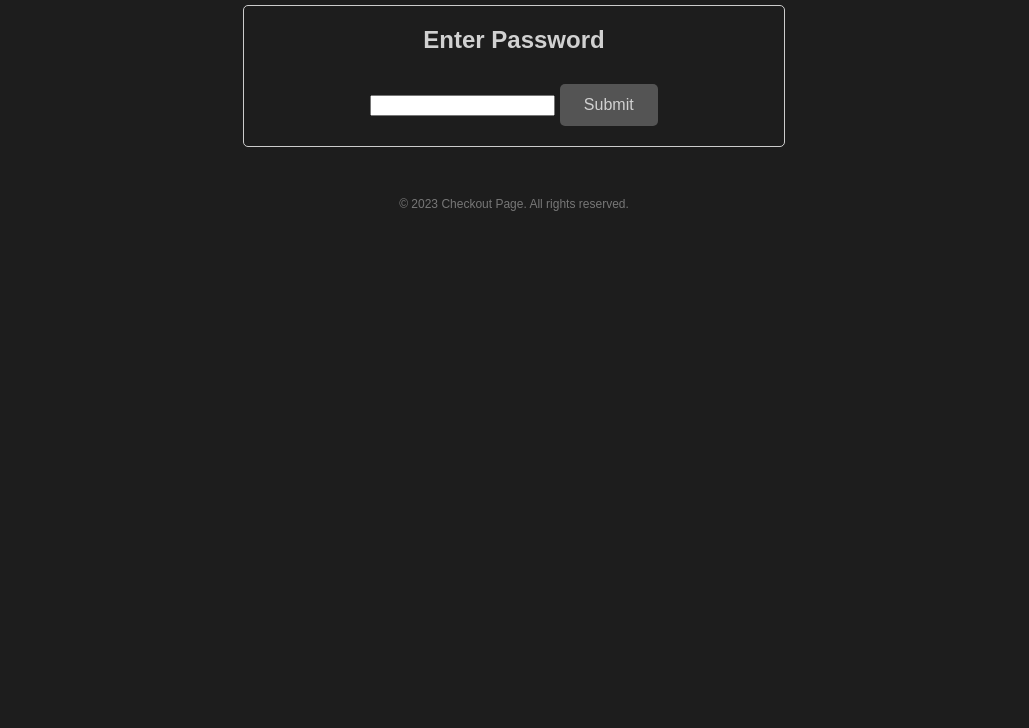
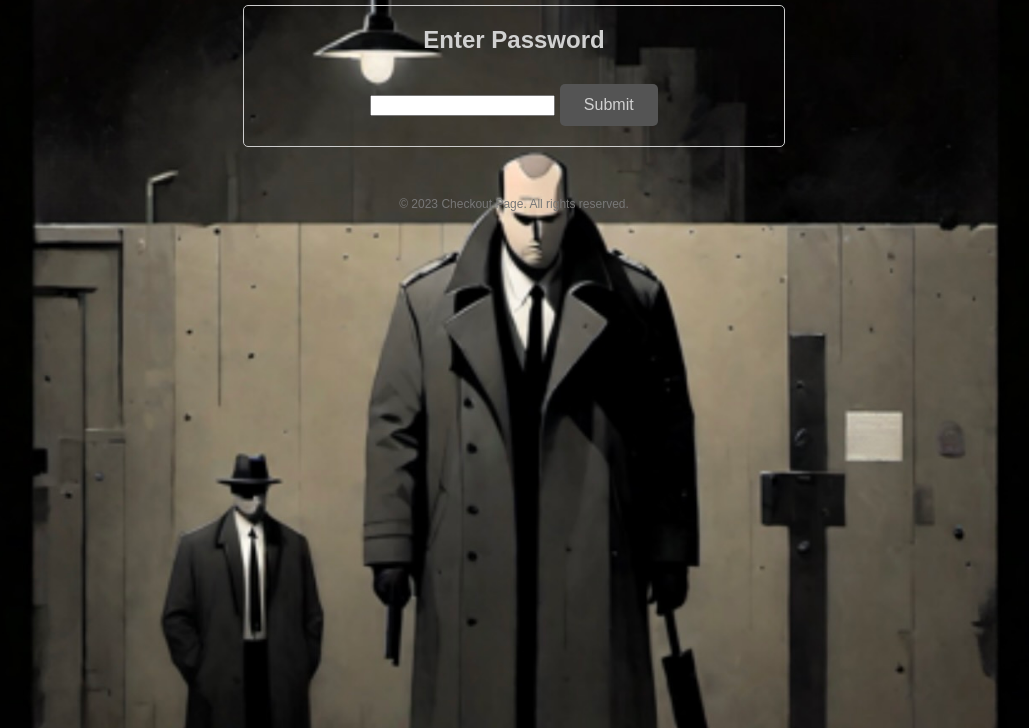
Before and after one commit to TheScientist777/For-your-eyes-only, a plain HTML site: page checkout.html in a window 1280 px wide. Shown: the part 72-800 px from the top of the page, without its empty margins (126-1155 px from the left). Drawn offline with Linux system fonts and the light colour scheme.

Commit message:
added more background images again

```diff
--- a/checkout_script.js
+++ b/checkout_script.js
@@ -18,6 +18,10 @@ const bankCards = [
     const passwordInput = document.getElementById("password-input").value;
     // Replace 'your_password' with the correct password for validation
     if (passwordInput === 'password') {
+      // Change the background image
+      document.body.classList.add("exit-background");
+
+      // Hide password box and display other elements
       document.getElementById("password-box").style.display = "none";
       document.getElementById("bank-card-box").style.display = "block";
       document.getElementById("shipping-address-box").style.display = "block";
@@ -31,6 +35,8 @@ const bankCards = [
       alert("Incorrect password. Please try again.");
     }
   }
+
+
 
   function generateBankCardOptions() {
     const bankCardSelect = document.getElementById("bank-card-select");
--- a/checkout_style.css
+++ b/checkout_style.css
@@ -3,10 +3,20 @@
 body {
   background-color: #1d1d1d;
   color: #d1d1d1;
-    margin: 0;
-    padding: 0;
-    font-family: Arial, sans-serif;
-  }
+  margin: 0;
+  padding: 0;
+  font-family: Arial, sans-serif;
+  /* Set the background image for the body */
+  background-image: url('Password.jpg');
+  background-size: cover; /* Adjust as needed */
+}
+
+body.exit-background {
+  background-image: url('Exit background.jpg') !important;
+}
+
+
+
 
   .container {
     text-align: center;
--- a/index_style.css
+++ b/index_style.css
@@ -4,6 +4,8 @@ body {
   margin: 0;
   padding: 0;
   font-family: Arial, sans-serif;
+    background-image: url('/Index background.jpg'); /* Replace with your actual image path */
+    background-size: cover;
 }
 
 .container {
@@ -22,10 +24,7 @@ h1 {
 
 
 
-body {
-  background-image: url('/Index background.jpg'); /* Replace with your actual image path */
-  background-size: cover;
-}
+
 
 .link-button,
 .popup-button,
--- a/shop_style.css
+++ b/shop_style.css
@@ -7,7 +7,7 @@ body {
   padding: 0;
   font-family: Arial, sans-serif;
   /* Set the background image for the body */
-  background-image: url('Exit\ background.jpg');
+  background-image: url('/New\ Identity.jpg');
   background-size: cover; /* Adjust as needed */
 }
 
```
Also changed, not shown: New Identity.jpg (added), Password.jpg (added), 1 other file.
